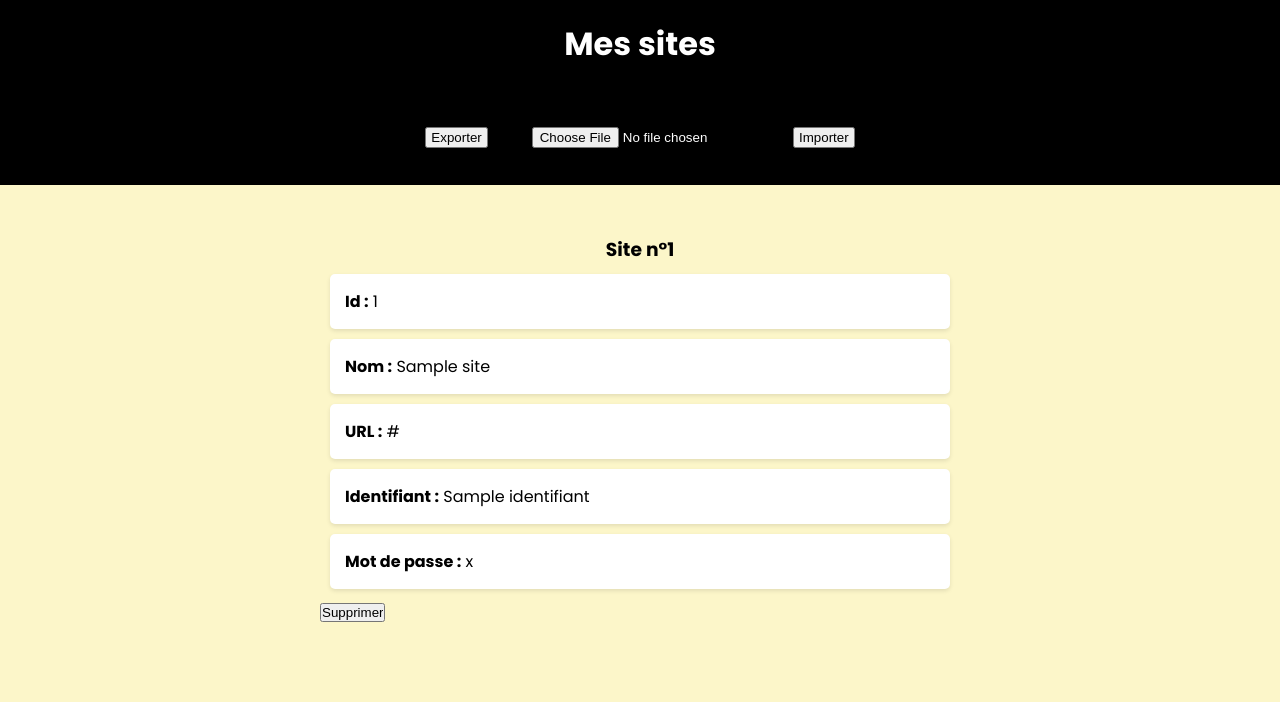
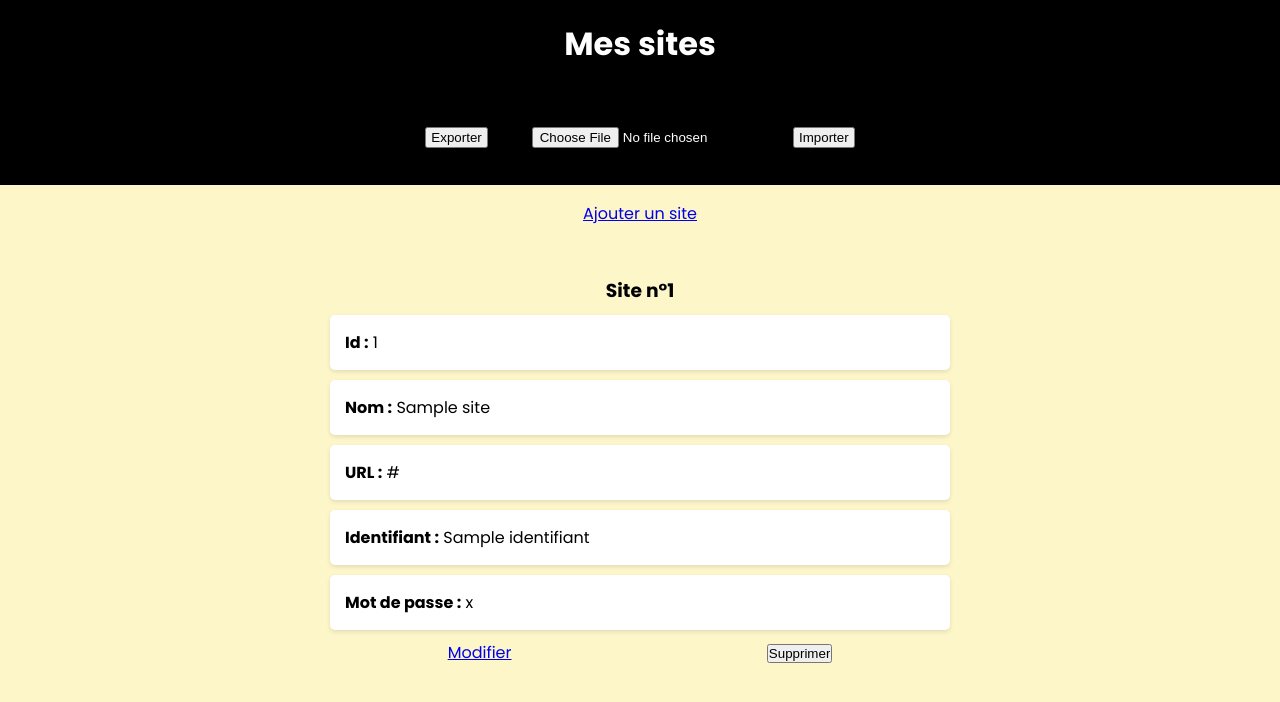
Before and after one commit to Drazz34/b3-c1-django-RICHARD-RAHMOUNE-VERLYCK-VILLAC, a Django app: template app_password_manager/templates/index.html in a window 1280 px wide. Shown: the top 702 px of the page. Run offline with Django 3.2, Linux system fonts and the light colour scheme; the template is opened without the code that fills it: most values are stand-ins (such as "Sample title", 1, 10 or a date in 2020).

Commit message:
add edit and create btns

```diff
--- a/app_password_manager/static/app_password_manager/css/style.css
+++ b/app_password_manager/static/app_password_manager/css/style.css
@@ -57,7 +57,16 @@ ul li span {
     padding: 20px;
 }
 #importExport form input{
-    padding: 4px;
-    padding-bottom: 1px;
-    padding-top: 1px;
+    padding: 1px 4px 1px 4px;
 }
+
+.flex-center {
+    display: flex;
+    justify-content: center;
+    padding-top: 1rem;
+}
+
+.flex-space-around {
+    display: flex;
+    justify-content: space-around;
+}
--- a/app_password_manager/templates/index.html
+++ b/app_password_manager/templates/index.html
@@ -24,22 +24,27 @@
             <input type="submit" value="Importer">
         </form>
     </div>
+    <div class="flex-center">
+        <a href="{% url 'ajouter_site' %}">Ajouter un site</a>
+    </div>
 
     {% for site in sites %}
     <div class="liste">
         <h3>Site n°{{ site.id }}</h3>
         <ul>
-
             <li><span>Id :</span> {{ site.id }}</li>
             <li><span>Nom :</span> {{ site.nom }}</li>
             <li><span>URL :</span> {{ site.url }}</li>
             <li><span>Identifiant :</span> {{ site.identifiant }}</li>
             <li><span>Mot de passe :</span> {{ site.mot_de_passe }}</li>
         </ul>
+        <div class="flex-space-around">
+            <a href="{% url 'modifier_site' site.id %}">Modifier</a>
             <form action="{% url 'supprimer_site' site.id %}" method="post">
                 {% csrf_token %}
                 <input type="submit" value="Supprimer">
             </form>
+        </div>
     </div>
     {% endfor %}
 </div>
```
Lines whose indentation alone changed are shown as unchanged.
